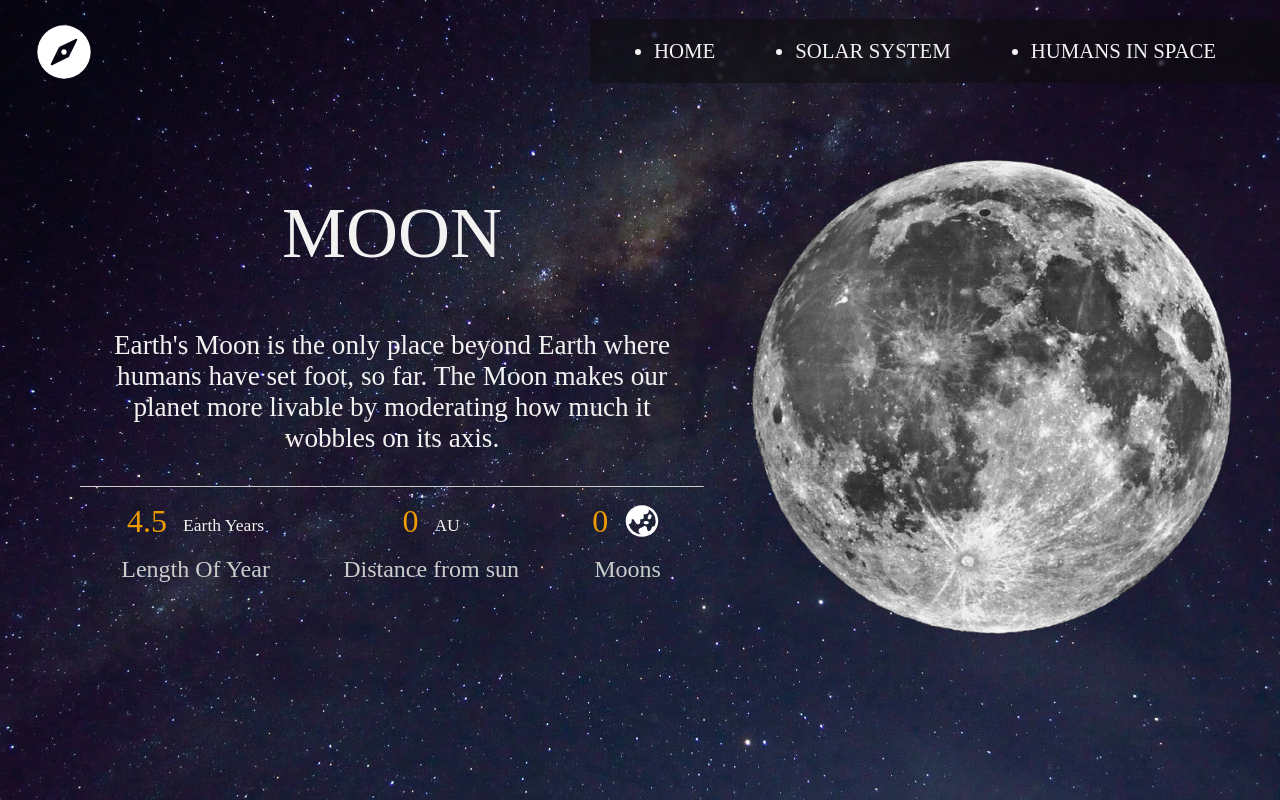
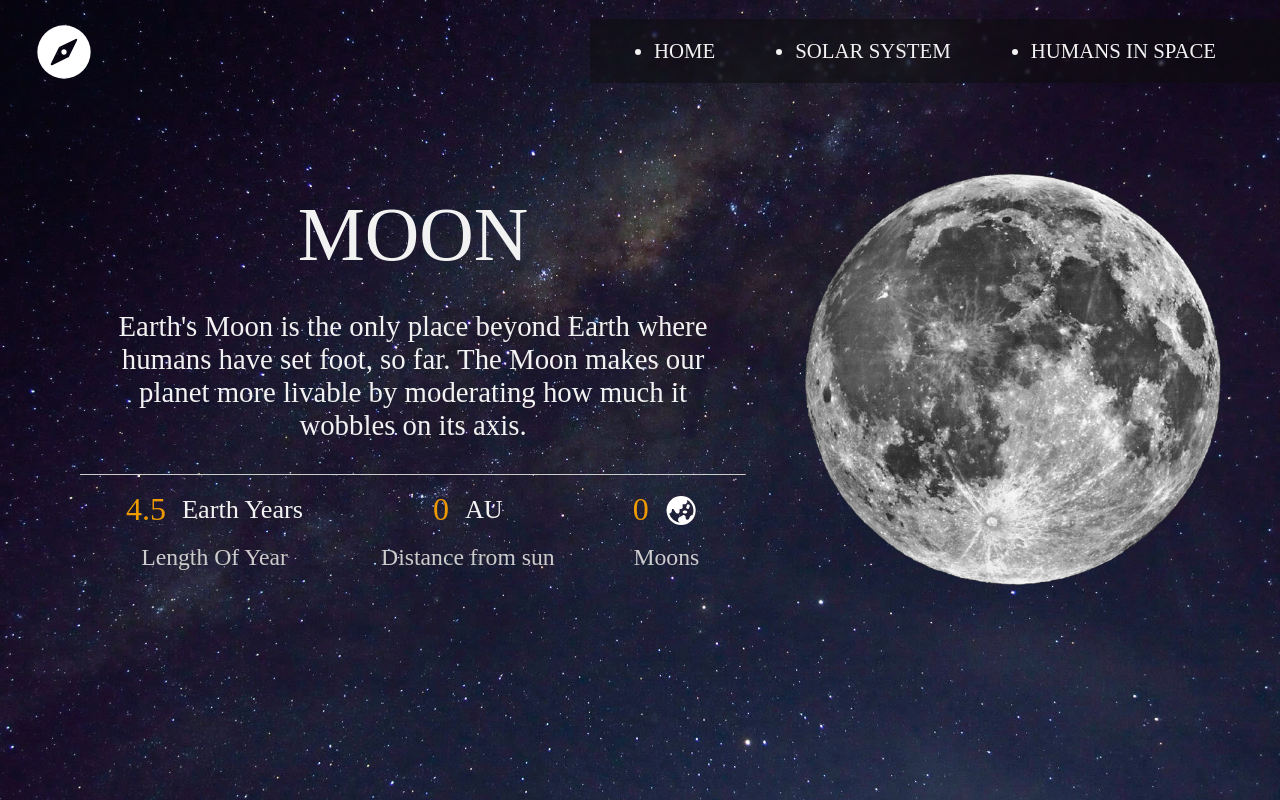
Before and after one commit to Misiek22113/Space, a React (Vite) app: page /moon in a window 1280 px wide. Built offline with nearby package versions, Linux system fonts and the light colour scheme; a web font is replaced by a local one.

Commit message:
change Card font desktop font size

```diff
--- a/src/components/Card/Card.scss
+++ b/src/components/Card/Card.scss
@@ -7,13 +7,14 @@
   gap: 1rem;
 
   .planet-name {
-    font-size: 4.5vh;
+    font-size: clamp(2rem, 1rem + 1.7vw, 4.5rem);
     text-align: center;
 
     h1 {
       font-weight: $primary-font-weight;
       margin: 2rem;
       margin-top: 4rem;
+      margin-bottom: 0.5rem;
     }
   }
 
@@ -23,7 +24,7 @@
     align-self: center;
 
     img {
-      width: 60vh;
+      width: clamp(26rem, 32vw, 40rem);
     }
   }
 
@@ -34,7 +35,7 @@
     .planet-overview {
       display: flex;
       justify-content: center;
-      font-size: 3.4vh;
+      font-size: clamp(1.5rem, 1rem + 1vw, 3rem);
       text-align: center;
 
       p {
@@ -64,22 +65,26 @@
           color: rgb(238, 155, 0);
 
           #planet-icon {
-            width: 2.4rem;
+            width: clamp(2.2rem, 1rem + 0.8vw, 3.5rem);
             align-self: flex-end;
             padding-bottom: 1rem;
           }
 
+          h3 {
+            margin-top: 1rem;
+            margin-bottom: 1rem;
+          }
+
           .measure-text {
-            font-size: 2.2vh;
+            font-size: clamp(1rem, 1rem + 0.8vw, 3rem);
             align-self: center;
-            margin-bottom: 0.5rem;
             color: $neutral-color-95;
           }
         }
 
         .description-text {
           margin: 0;
-          font-size: 3vh;
+          font-size: clamp(1rem, 1rem + 0.6vw, 3rem);
           color: $neutral-color-80;
         }
 
--- a/src/components/HomeInfo/HomeInfo.scss
+++ b/src/components/HomeInfo/HomeInfo.scss
@@ -11,7 +11,7 @@ $space-text-font-weight: 500;
   width: 60vw;
 
   .top-text {
-    font-size: clamp(2rem, 1rem + 2.5vw, 3.8rem);
+    font-size: clamp(2rem, 1rem + 2vw, 3.8rem);
     text-align: center;
     margin-bottom: 0;
   }
@@ -32,7 +32,7 @@ $space-text-font-weight: 500;
 
 @media (max-width: $mobile-screen-size) {
   .info-container {
-    width: 85vw;
+    width: 82vw;
 
     .top-text {
       font-size: clamp(1.8rem, 1rem + 1.8vh, 2.6rem);
--- a/src/components/Pages/HomePage/HomePage.scss
+++ b/src/components/Pages/HomePage/HomePage.scss
@@ -8,7 +8,7 @@
   gap: 2rem;
 
   @include page-background-image(
-    "../../../assets/HomePageImages/Home_PageV2.jpg"
+    "../../../assets/HomePageImages/home_page.jpg"
   );
 }
 
```
Also changed, not shown: src/assets/HomePageImages/home_page.jpg (added).
